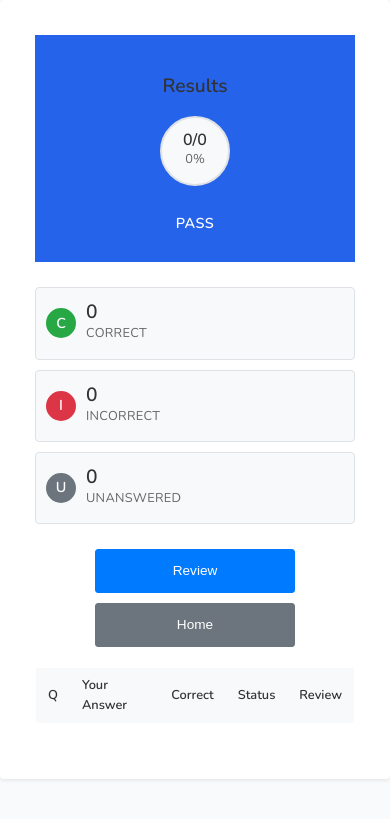
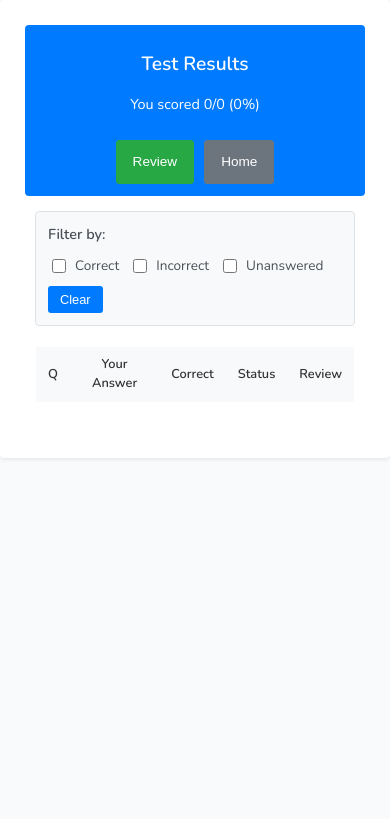
Before and after one commit to pravine9/question-bank, a Python web app: template templates/summary.html in a window 390 px wide. Shown: the top 819 px of the page. Run offline with Jinja, Linux system fonts and the light colour scheme; the template is opened without the code that fills it, so the values that code supplies are empty; some libraries are stand-ins or nearby versions.

Commit message:
style: enhance summary and practice UI with new filter options and layout improvements
- Updated filter functionality to allow users to filter by correct, incorrect, and unanswered questions.
- Improved styling for the summary header and filter section for better visual hierarchy and usability.
- Adjusted question grid rendering logic to ensure proper display based on active filters.
- Enhanced overall layout and responsiveness of summary and practice pages.

```diff
--- a/src/styles/summary.css
+++ b/src/styles/summary.css
@@ -14,13 +14,74 @@
 
 .summary-header {
   margin-bottom: 25px;
+  background: #007bff;
+  color: white;
+  padding: 20px;
+  border-radius: 4px;
+  margin: -20px -20px 25px -20px;
+  display: flex;
+  justify-content: space-between;
+  align-items: center;
+}
+
+.summary-header-left {
+  text-align: center;
 }
 
 .summary-header h1 {
-  color: #333;
+  color: white;
   font-size: 1.5rem;
   font-weight: 600;
   margin-bottom: 15px;
+}
+
+.score-text {
+  font-size: 1.2rem;
+  font-weight: 500;
+  color: white;
+  margin-bottom: 10px;
+}
+
+.summary-header-actions {
+  display: flex;
+  gap: 10px;
+}
+
+.summary-header-actions .btn {
+  padding: 8px 16px;
+  border: 1px solid rgba(255, 255, 255, 0.3);
+  border-radius: 3px;
+  font-size: 0.85rem;
+  font-weight: 500;
+  cursor: pointer;
+  transition: all 0.2s ease;
+  background: rgba(255, 255, 255, 0.1);
+  color: white;
+}
+
+.summary-header-actions .btn:hover {
+  background: rgba(255, 255, 255, 0.2);
+  border-color: rgba(255, 255, 255, 0.5);
+}
+
+.summary-header-actions .btn-primary {
+  background: #28a745;
+  border-color: #28a745;
+}
+
+.summary-header-actions .btn-primary:hover {
+  background: #218838;
+  border-color: #218838;
+}
+
+.summary-header-actions .btn-secondary {
+  background: #6c757d;
+  border-color: #6c757d;
+}
+
+.summary-header-actions .btn-secondary:hover {
+  background: #545b62;
+  border-color: #545b62;
 }
 
 .score-circle {
@@ -50,129 +111,68 @@
   font-weight: 500;
 }
 
-.pass-fail {
-  font-size: 1rem;
-  font-weight: 600;
-  text-transform: uppercase;
-  letter-spacing: 0.5px;
-  padding: 6px 15px;
-  border-radius: 3px;
-  display: inline-block;
-  margin-top: 8px;
+
+
+/* Filter System */
+.filter-section {
+  display: flex;
+  align-items: center;
+  gap: 15px;
+  margin-bottom: 20px;
+  padding: 12px;
+  background: #f8f9fa;
+  border-radius: 4px;
+  border: 1px solid #dee2e6;
 }
 
-.pass-fail.pass {
-  background: #d4edda;
-  color: #155724;
-  border: 1px solid #c3e6cb;
+.filter-title {
+  font-weight: 600;
+  color: #495057;
+  font-size: 0.9rem;
+  text-align: center;
 }
 
-.pass-fail.fail {
-  background: #f8d7da;
-  color: #721c24;
-  border: 1px solid #f5c6cb;
+.filter-options {
+  display: flex;
+  gap: 15px;
 }
 
-.summary-stats {
-  display: grid;
-  grid-template-columns: repeat(3, 1fr);
-  gap: 15px;
-  margin-bottom: 25px;
+.filter-option {
+  display: flex;
+  align-items: center;
+  gap: 6px;
+  cursor: pointer;
+  font-size: 0.85rem;
+  color: #495057;
 }
 
-.stat {
-  background: #f8f9fa;
-  border: 1px solid #dee2e6;
-  border-radius: 4px;
-  padding: 15px 10px;
-  display: flex;
-  align-items: center;
-  gap: 10px;
+.filter-option input[type="checkbox"] {
+  width: 14px;
+  height: 14px;
+  border: 2px solid #6c757d;
+  border-radius: 2px;
+  cursor: pointer;
 }
 
-.stat-icon {
-  width: 30px;
-  height: 30px;
-  border-radius: 50%;
-  display: flex;
-  align-items: center;
-  justify-content: center;
-  font-size: 0.9rem;
-  font-weight: 600;
-  color: white;
+.filter-option input[type="checkbox"]:checked {
+  background: #495057;
+  border-color: #495057;
 }
 
-.stat.correct .stat-icon {
-  background: #28a745;
+.clear-filter-btn {
+  background: #007bff;
+  color: white;
+  border: none;
+  padding: 6px 12px;
+  border-radius: 3px;
+  cursor: pointer;
+  font-size: 0.8rem;
+  font-weight: 500;
+  transition: all 0.2s ease;
 }
 
-.stat.incorrect .stat-icon {
-  background: #dc3545;
-}
-
-.stat.unanswered .stat-icon {
-  background: #6c757d;
-}
-
-.stat-content {
-  text-align: left;
-}
-
-.stat-number {
-  font-size: 1.2rem;
-  font-weight: 600;
-  color: #333;
-  line-height: 1;
-  margin-bottom: 2px;
-}
-
-.stat-label {
-  font-size: 0.8rem;
-  color: #666;
-  font-weight: 500;
-  text-transform: uppercase;
-  letter-spacing: 0.3px;
-}
-
-.summary-actions {
-  display: flex;
-  gap: 10px;
-  justify-content: center;
-  margin-bottom: 20px;
-}
-
-.summary-actions .btn {
-  padding: 8px 16px;
-  border: 1px solid #dee2e6;
-  border-radius: 3px;
-  font-size: 0.85rem;
-  font-weight: 500;
-  cursor: pointer;
-  transition: all 0.2s ease;
-  background: white;
-  color: #333;
-}
-
-.summary-actions .btn-primary {
-  background: #007bff;
-  color: white;
-  border-color: #007bff;
-}
-
-.summary-actions .btn-primary:hover {
+.clear-filter-btn:hover {
   background: #0056b3;
-  border-color: #0056b3;
-}
-
-.summary-actions .btn-secondary {
-  background: #6c757d;
-  color: white;
-  border-color: #6c757d;
-}
-
-.summary-actions .btn-secondary:hover {
-  background: #545b62;
-  border-color: #545b62;
 }
 
 /* Summary Table */
@@ -190,7 +190,7 @@
   background: #f8f9fa;
   color: #333;
   padding: 8px 12px;
-  text-align: left;
+  text-align: center;
   font-weight: 600;
   font-size: 0.8rem;
   border-bottom: 1px solid #dee2e6;
@@ -514,8 +506,27 @@
     margin: 5px;
   }
 
+  .summary-header {
+    margin: -15px -15px 20px -15px;
+    padding: 15px;
+    flex-direction: column;
+    gap: 15px;
+  }
+
+  .summary-header-left {
+    text-align: center;
+  }
+
   .summary-header h1 {
     font-size: 1.3rem;
+  }
+
+  .score-text {
+    font-size: 1rem;
+  }
+
+  .summary-header-actions {
+    justify-content: center;
   }
 
   .score-circle {
@@ -531,19 +542,15 @@
     font-size: 0.8rem;
   }
 
-  .summary-stats {
-    grid-template-columns: 1fr;
+  .filter-section {
+    flex-direction: column;
+    align-items: flex-start;
     gap: 10px;
   }
 
-  .summary-actions {
-    flex-direction: column;
-    align-items: center;
-  }
-
-  .summary-actions .btn {
-    width: 100%;
-    max-width: 200px;
+  .filter-options {
+    flex-wrap: wrap;
+    gap: 10px;
   }
 }
 
@@ -552,8 +559,17 @@
     padding: 10px;
   }
 
+  .summary-header {
+    margin: -10px -10px 15px -10px;
+    padding: 12px;
+  }
+
   .summary-header h1 {
     font-size: 1.2rem;
+  }
+
+  .score-text {
+    font-size: 0.9rem;
   }
 
   .score-circle {
@@ -565,8 +581,5 @@
     font-size: 1rem;
   }
 
-  .pass-fail {
-    font-size: 0.9rem;
-    padding: 4px 12px;
-  }
+
 }
--- a/static/summary.ts
+++ b/static/summary.ts
@@ -9,6 +9,7 @@ export class SummaryManager {
   private testResult: PracticeResult | null = null;
   private currentReviewQuestion: number = 0;
   private reviewMode: 'all' | 'incorrect' | 'flagged' = 'all';
+  private filteredRows: HTMLTableRowElement[] = [];
 
   constructor() {
     this.init();
@@ -53,12 +54,7 @@ export class SummaryManager {
     if (!this.testResult) return;
 
     const tbody = document.querySelector('.summary-table tbody') as HTMLTableSectionElement;
-    const scoreDisplay = document.getElementById('scoreDisplay') as HTMLElement;
-    const percentageDisplay = document.getElementById('percentageDisplay') as HTMLElement;
-    const correctCountEl = document.getElementById('correctCount') as HTMLElement;
-    const incorrectCountEl = document.getElementById('incorrectCount') as HTMLElement;
-    const unansweredCountEl = document.getElementById('unansweredCount') as HTMLElement;
-    const passFailEl = document.getElementById('passFail') as HTMLElement;
+    const scoreText = document.getElementById('scoreText') as HTMLElement;
 
     if (!tbody) return;
 
@@ -66,13 +62,13 @@ export class SummaryManager {
     let incorrectCount = 0;
     let unansweredCount = 0;
     tbody.innerHTML = '';
+    this.filteredRows = [];
 
     for (let i = 0; i < this.testResult.questions.length; i++) {
       const question = this.testResult.questions[i];
       const userAnswer = this.testResult.answers[i] || 'No answer';
       const isCorrect =
         userAnswer !== 'No answer' && evaluateAnswer(question, userAnswer);
-      const isFlagged = this.testResult.flagged.includes(i);
 
       if (isCorrect) {
         correctCount++;
@@ -83,41 +79,35 @@ export class SummaryManager {
       }
 
       const row = tbody.insertRow();
-      const statusClass = isCorrect ? 'correct' : (userAnswer !== 'No answer' ? 'incorrect' : 'unanswered');
-      const statusText = isCorrect ? '✓' : (userAnswer !== 'No answer' ? '✗' : '-');
-      const flagIcon = isFlagged ? ' F' : '';
+      this.filteredRows.push(row);
+
+      const statusClass = isCorrect ? 'correct' : 'incorrect';
+      const statusText = isCorrect ? '✓ Correct' : '✗ Incorrect';
+
+      // Get the actual answer text instead of just the number
+      let userAnswerText = userAnswer;
+      if (userAnswer !== 'No answer' && !question.is_calculation) {
+        const selectedAnswer = question.answers.find(a => a.answer_number.toString() === userAnswer);
+        userAnswerText = selectedAnswer ? selectedAnswer.text : userAnswer;
+      }
 
       row.innerHTML = `
         <td>
           <div class="question-number">${i + 1}</div>
-          ${isFlagged ? '<div class="flag-indicator">F</div>' : ''}
         </td>
-        <td class="answer-cell">${userAnswer}</td>
+        <td class="answer-cell">${userAnswerText}</td>
         <td class="correct-answer-cell">${getCorrectAnswerText(question)}</td>
-        <td class="status-cell ${statusClass}">${statusText}${flagIcon}</td>
-        <td>
-          <button class="btn btn-sm review-question" data-question="${i}">
-            <span class="review-icon">View</span> Review
-          </button>
+        <td class="status-cell ${statusClass}">${statusText}</td>
+        <td class="review-cell">
+          <button class="review-question" data-question="${i}">Review</button>
         </td>
       `;
     }
 
     const score = Math.round((correctCount / this.testResult.totalQuestions) * 100);
-    const isPass = score >= 70; // 70% pass threshold
 
     // Update score display
-    if (scoreDisplay) scoreDisplay.textContent = `${correctCount}/${this.testResult.totalQuestions}`;
-    if (percentageDisplay) percentageDisplay.textContent = `${score}%`;
-    if (correctCountEl) correctCountEl.textContent = correctCount.toString();
-    if (incorrectCountEl) incorrectCountEl.textContent = incorrectCount.toString();
-    if (unansweredCountEl) unansweredCountEl.textContent = unansweredCount.toString();
-
-    // Update pass/fail indicator
-    if (passFailEl) {
-      passFailEl.textContent = isPass ? 'Pass' : 'Fail';
-      passFailEl.className = `pass-fail ${isPass ? 'pass' : 'fail'}`;
-    }
+    if (scoreText) scoreText.textContent = `You scored ${correctCount}/${this.testResult.totalQuestions} (${score}%)`;
 
     // Add review handlers
     tbody.addEventListener('click', (e) => {
@@ -127,6 +117,9 @@ export class SummaryManager {
         this.openReviewModal(questionNum);
       }
     });
+
+    // Apply initial filter (show all questions by default)
+    this.applyFilters();
   }
 
   private setupEventListeners(): void {
@@ -136,6 +129,7 @@ export class SummaryManager {
     const closeReviewBtn = document.getElementById('closeReviewBtn');
     const prevQuestionBtn = document.getElementById('prevQuestionBtn');
     const nextQuestionBtn = document.getElementById('nextQuestionBtn');
+    const clearFilterBtn = document.querySelector('.clear-filter-btn');
 
     if (reviewWrongBtn) {
       reviewWrongBtn.addEventListener('click', () => this.startReviewMode('incorrect'));
@@ -157,6 +151,24 @@ export class SummaryManager {
     if (nextQuestionBtn) {
       nextQuestionBtn.addEventListener('click', () => this.navigateReviewQuestion(1));
     }
+    if (clearFilterBtn) {
+      clearFilterBtn.addEventListener('click', () => this.clearFilters());
+    }
+
+    // Filter event listeners
+    const filterCorrect = document.getElementById('filterCorrect') as HTMLInputElement;
+    const filterIncorrect = document.getElementById('filterIncorrect') as HTMLInputElement;
+    const filterUnanswered = document.getElementById('filterUnanswered') as HTMLInputElement;
+
+    if (filterCorrect) {
+      filterCorrect.addEventListener('change', () => this.applyFilters());
+    }
+    if (filterIncorrect) {
+      filterIncorrect.addEventListener('change', () => this.applyFilters());
+    }
+    if (filterUnanswered) {
+      filterUnanswered.addEventListener('change', () => this.applyFilters());
+    }
 
     // Close modal on outside click
     const modal = document.getElementById('reviewModal');
@@ -169,6 +181,52 @@ export class SummaryManager {
     }
   }
 
+  private applyFilters(): void {
+    const filterCorrect = document.getElementById('filterCorrect') as HTMLInputElement;
+    const filterIncorrect = document.getElementById('filterIncorrect') as HTMLInputElement;
+    const filterUnanswered = document.getElementById('filterUnanswered') as HTMLInputElement;
+
+    if (!this.testResult) return;
+
+    // If no filters are selected, show all questions
+    const hasActiveFilters = (filterCorrect?.checked || filterIncorrect?.checked || filterUnanswered?.checked);
+
+    this.filteredRows.forEach((row, index) => {
+      const question = this.testResult!.questions[index];
+      const userAnswer = this.testResult!.answers[index] || 'No answer';
+      const isCorrect = userAnswer !== 'No answer' && evaluateAnswer(question, userAnswer);
+
+      let shouldShow = false;
+
+      if (!hasActiveFilters) {
+        // If no filters are selected, show all questions
+        shouldShow = true;
+      } else {
+        // Apply selected filters
+        if (isCorrect && filterCorrect?.checked) {
+          shouldShow = true;
+        } else if (!isCorrect && filterIncorrect?.checked) {
+          shouldShow = true;
+        } else if (userAnswer === 'No answer' && filterUnanswered?.checked) {
+          shouldShow = true;
+        }
+      }
+
+      row.style.display = shouldShow ? '' : 'none';
+    });
+  }
+
+  private clearFilters(): void {
+    const filterCorrect = document.getElementById('filterCorrect') as HTMLInputElement;
+    const filterIncorrect = document.getElementById('filterIncorrect') as HTMLInputElement;
+    const filterUnanswered = document.getElementById('filterUnanswered') as HTMLInputElement;
+
+    if (filterCorrect) filterCorrect.checked = false;
+    if (filterIncorrect) filterIncorrect.checked = false;
+    if (filterUnanswered) filterUnanswered.checked = false;
+
+    this.applyFilters();
+  }
 
   private startReviewMode(mode: 'all' | 'incorrect' | 'flagged'): void {
     if (!this.testResult) return;
--- a/templates/summary.html
+++ b/templates/summary.html
@@ -15,41 +15,33 @@
     <div class="summary">
       <div class="summary-container">
         <div class="summary-header">
-          <h1>Results</h1>
-          <div class="score-circle">
-            <div class="score-number" id="scoreDisplay">0/0</div>
-            <div class="score-percentage" id="percentageDisplay">0%</div>
+          <div class="summary-header-left">
+            <h1>Test Results</h1>
+            <div class="score-text" id="scoreText">You scored 0/0 (0%)</div>
           </div>
-          <div class="pass-fail" id="passFail">Pass</div>
-        </div>
-
-        <div class="summary-stats">
-          <div class="stat correct">
-            <div class="stat-icon">C</div>
-            <div class="stat-content">
-              <div class="stat-number" id="correctCount">0</div>
-              <div class="stat-label">Correct</div>
-            </div>
-          </div>
-          <div class="stat incorrect">
-            <div class="stat-icon">I</div>
-            <div class="stat-content">
-              <div class="stat-number" id="incorrectCount">0</div>
-              <div class="stat-label">Incorrect</div>
-            </div>
-          </div>
-          <div class="stat unanswered">
-            <div class="stat-icon">U</div>
-            <div class="stat-content">
-              <div class="stat-number" id="unansweredCount">0</div>
-              <div class="stat-label">Unanswered</div>
-            </div>
+          <div class="summary-header-actions">
+            <button type="button" id="reviewWrongBtn" class="btn btn-primary">Review</button>
+            <button type="button" id="goHomeBtn" class="btn btn-secondary">Home</button>
           </div>
         </div>
 
-        <div class="summary-actions">
-          <button type="button" id="reviewWrongBtn" class="btn btn-primary">Review</button>
-          <button type="button" id="goHomeBtn" class="btn btn-secondary">Home</button>
+        <div class="filter-section">
+          <div class="filter-title">Filter by:</div>
+          <div class="filter-options">
+            <label class="filter-option">
+              <input type="checkbox" id="filterCorrect">
+              <span class="filter-text">Correct</span>
+            </label>
+            <label class="filter-option">
+              <input type="checkbox" id="filterIncorrect">
+              <span class="filter-text">Incorrect</span>
+            </label>
+            <label class="filter-option">
+              <input type="checkbox" id="filterUnanswered">
+              <span class="filter-text">Unanswered</span>
+            </label>
+          </div>
+          <button type="button" class="clear-filter-btn">Clear</button>
         </div>
 
         <table class="summary-table">
```
Also changed, not shown: other parts of src/styles/summary.css (+19 -27 lines), src/styles/practice.css (+22 -37 lines), static/practice.ts (+8 -14 lines).
